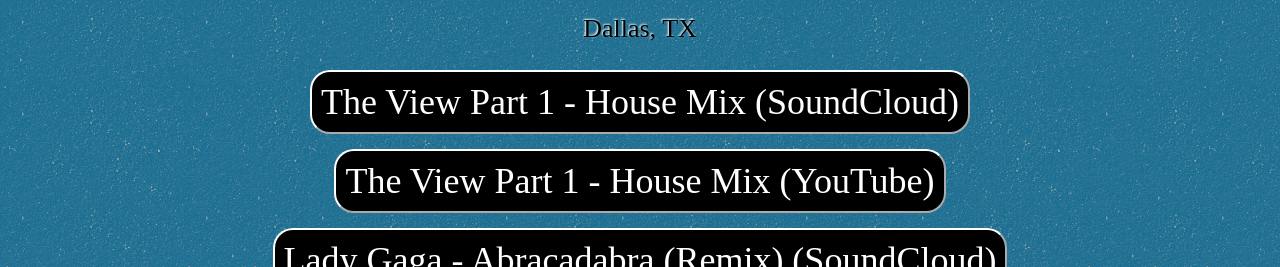
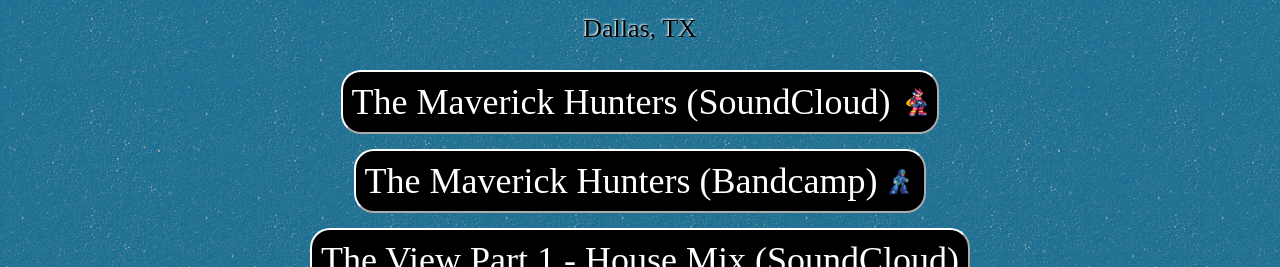
Before and after one commit to salmanfmusic/site, a React (Create React App) app: page / in a window 1280 px wide. Shown: the part 533-800 px from the top of the page. Built offline with nearby package versions, Linux system fonts and the light colour scheme; a web font is replaced by a local one.

Commit message:
added buttons for tmh along with gifs

```diff
--- a/src/App.css
+++ b/src/App.css
@@ -88,6 +88,11 @@
   transition: background-color .3s ease;
   border-radius: 20px;
   margin-bottom: 15px;
+
+  display: inline-flex;
+  align-items: center;
+  gap: 8px;
+
 }
 
 .TextButton.newTrack_1:hover {
@@ -95,6 +100,9 @@
 }
 
 .TextButton.newTrack_2:hover {
+  background-color: #FF5500;
+}
+.TextButton.newTrack_3:hover {
   background-color: #629AA9;
 }
 
@@ -193,6 +201,12 @@
   margin-top: 80px;
 }
 
+.gif {
+  width: 30px;
+  height: 30px;
+  vertical-align: middle;
+}
+
 .versionText {
   font-size: 15px;
   font-weight: bold;
--- a/src/components/TextButton.js
+++ b/src/components/TextButton.js
@@ -1,12 +1,25 @@
 import React from 'react';
 import App from '../App.css';
+import Zero_gif from '../pictures/Zero_gif.gif';
+import Megaman_gif from '../pictures/Megaman_gif.gif'
 
 
 const TextButton = ({ label }) => {
 
 	let websiteLink = "";
 	let buttonText = "";
+	let showGif = null;
 
+	if (label === "newTrack_2") {
+			websiteLink = "https://soundcloud.com/salmanfuwu/themaverickhunters";
+			buttonText = "The Maverick Hunters (SoundCloud)";
+			showGif = Zero_gif;
+	}
+	if (label === "newTrack_3") {
+			websiteLink = "https://salmanf.bandcamp.com/track/the-maverick-hunters";
+			buttonText = "The Maverick Hunters (Bandcamp)";
+			showGif = Megaman_gif;
+	}
 	if (label === "newTrack_1") {
 			websiteLink = "https://soundcloud.com/salmanfuwu/lady-gaga-abracadabra-salmanf-here-in-my-garage-remix";
 			buttonText = "Lady Gaga - Abracadabra (Remix) (SoundCloud)";
@@ -22,14 +35,14 @@
 			websiteLink = "https://soundcloud.com/salmanfuwu/salmanf-the-view-part-1-house-mix";
 			buttonText = "The View Part 1 - House Mix (SoundCloud)";
 	}
-	if (label === "newMix_4") {
-			websiteLink = "https://www.youtube.com/watch?v=U6MN3riq0OE";
-			buttonText = "The View Part 1 - House Mix (YouTube)";
-	}
+
 	return(
 		<a href={websiteLink} target="_blank">
 			<button class={`TextButton ${label}`} >
 				{buttonText}
+				{showGif && (
+					<img src={showGif} className="gif"/>
+				)}
 			</button>
 		</a>
 
--- a/src/pages/HomePage.js
+++ b/src/pages/HomePage.js
@@ -19,14 +19,15 @@
           <div className="SalmanF_text">SalmanF</div>
         </h1>
           <p className="Dallas">Dallas, TX</p>
+          <div><TextButton label = "newTrack_2"/></div>
+          <div><TextButton label = "newTrack_3"/></div>
           <div><TextButton label = "newMix_3"/></div>
-          <div><TextButton label = "newMix_4"/></div>
           <div><TextButton label = "newTrack_1"/></div>
           <div><TextButton label = "newMix_1"/></div>
           <div><TextButton label = "newMix_2"/></div>
           <div><IconButton label = "email"/></div>
           <Link to="/about" className="AboutMe_link">About Me</Link>
-          <div className="versionText" color="black">version 1.1 :)</div>
+          <div className="versionText" color="black">version 1.2 :)</div>
       </header>
     </div>
   );
```
Also changed, not shown: src/pictures/Megaman_gif.gif (added), src/pictures/Zero_gif.gif (added).
